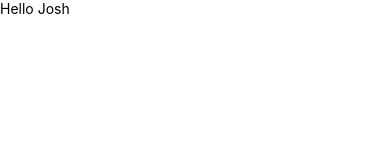
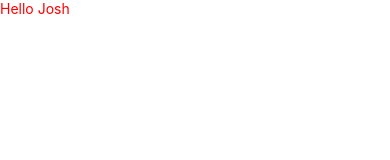
Before and after one commit to josh432/react_native_app, a React Native app in the folder myapp/: screen / in a window 390 px wide. Shown: the top 160 px of the page. Built offline with nearby package versions, Linux system fonts and the light colour scheme.

Commit message:
inline style

```diff
--- a/myapp/components/Component2/Component2.js
+++ b/myapp/components/Component2/Component2.js
@@ -5,7 +5,7 @@ export default class Component2 extends Component {
   render() {
     return (
       <View>
-        <Text>Hello Josh</Text>
+        <Text style={{ color: "red" }}>Hello Josh</Text>
       </View>
     );
   }
```
